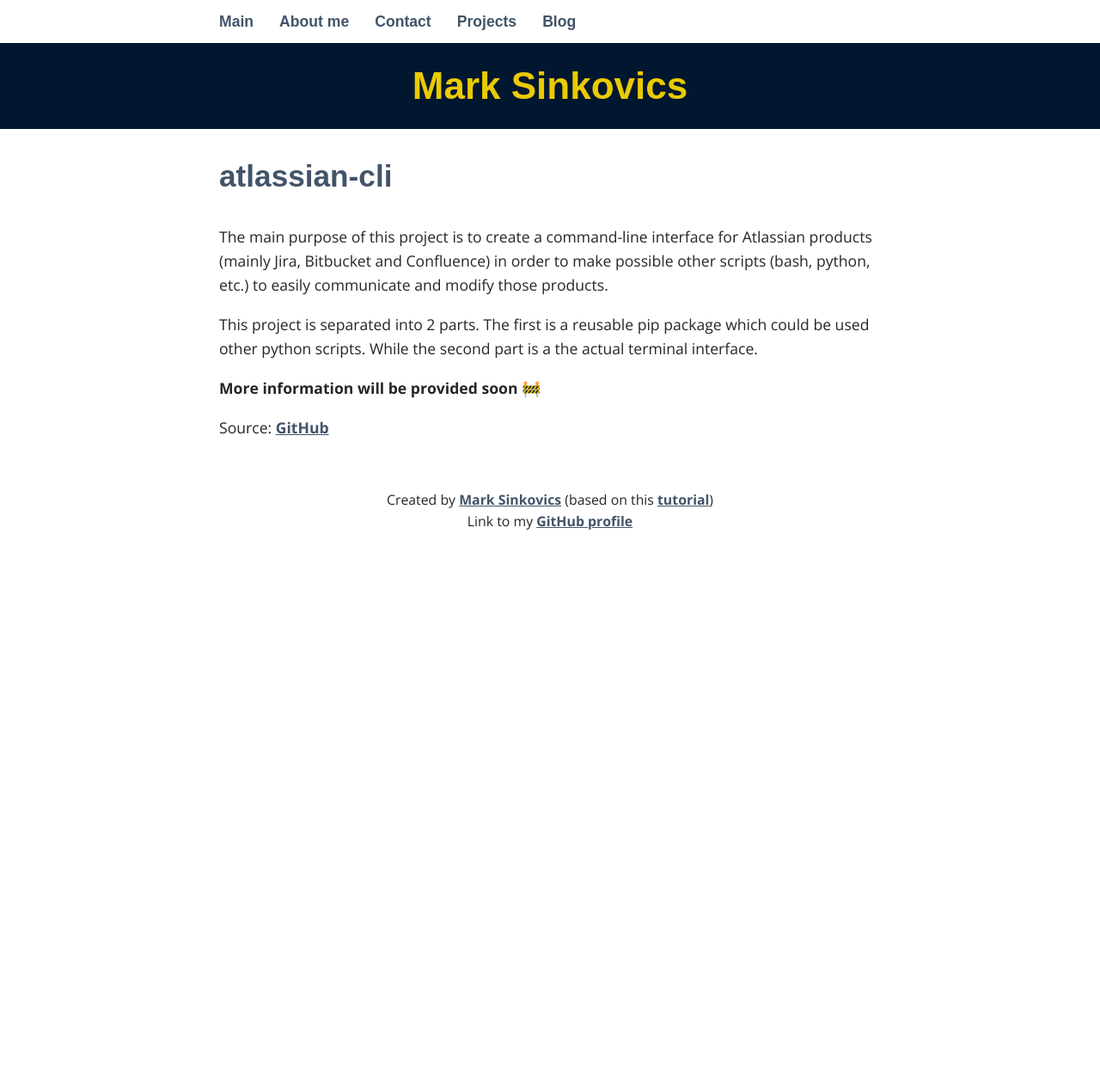
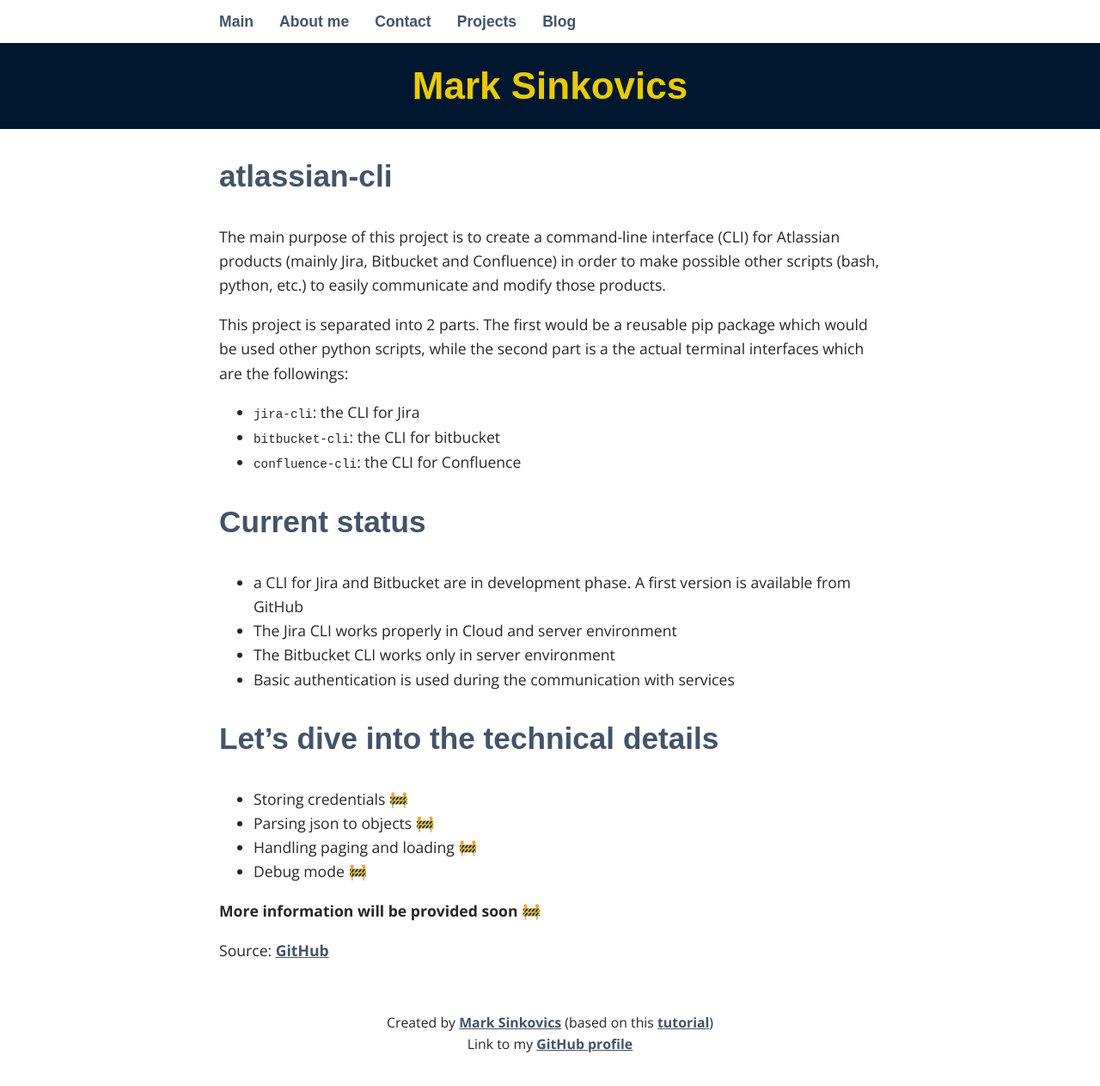
Before and after one commit to marksinkovics/marksinkovics.github.io, a Jekyll site: the page built from _projects/02_atlassian_cli.md, in a window 1280 px wide and 1267 px high. Shown: the top 1263 px of the window at 86% size. Built offline with Jekyll 4.4.1, drawn with Linux system fonts in a browser that asks for light colours; emoji names are drawn with the system emoji font; some web fonts are replaced.

Commit message:
Update description of the atlassian-cli project

```diff
--- a/_projects/02_atlassian_cli.md
+++ b/_projects/02_atlassian_cli.md
@@ -4,9 +4,27 @@
 permalink: /projects/atlassian-cli
 subtitle: "the \"missing\" command-line interface for Atlassian products :rocket:"
 ---
-The main purpose of this project is to create a command-line interface for Atlassian products (mainly Jira, Bitbucket and Confluence) in order to make possible other scripts (bash, python, etc.) to easily communicate and modify those products.
+The main purpose of this project is to create a command-line interface (CLI) for Atlassian products (mainly Jira, Bitbucket and Confluence) in order to make possible other scripts (bash, python, etc.) to easily communicate and modify those products.
 
-This project is separated into 2 parts. The first is a reusable pip package which could be used other python scripts. While the second part is a the actual terminal interface.
+This project is separated into 2 parts. The first would be a reusable pip package which would be used other python scripts, while the second part is a the actual terminal interfaces which are the followings:
+
+* `jira-cli`: the CLI for Jira
+* `bitbucket-cli`: the CLI for bitbucket
+* `confluence-cli`: the CLI for Confluence
+
+## Current status
+
+* a CLI for Jira and Bitbucket are in development phase. A first version is available from GitHub
+* The Jira CLI works properly in Cloud and server environment
+* The Bitbucket CLI works only in server environment
+* Basic authentication is used during the communication with services
+
+## Let's dive into the technical details
+
+* Storing credentials :construction:
+* Parsing json to objects :construction:
+* Handling paging and loading :construction:
+* Debug mode :construction:
 
 __More information will be provided soon :construction:__
 
```
